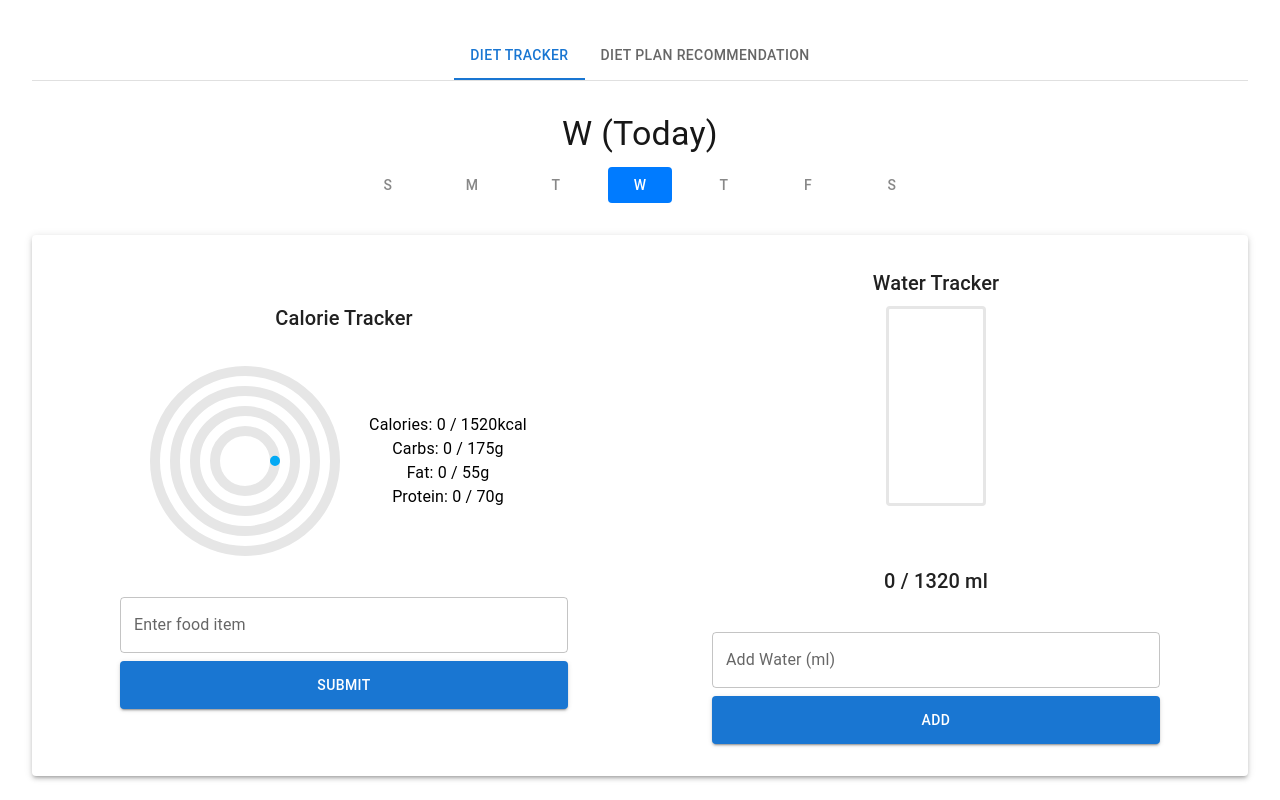
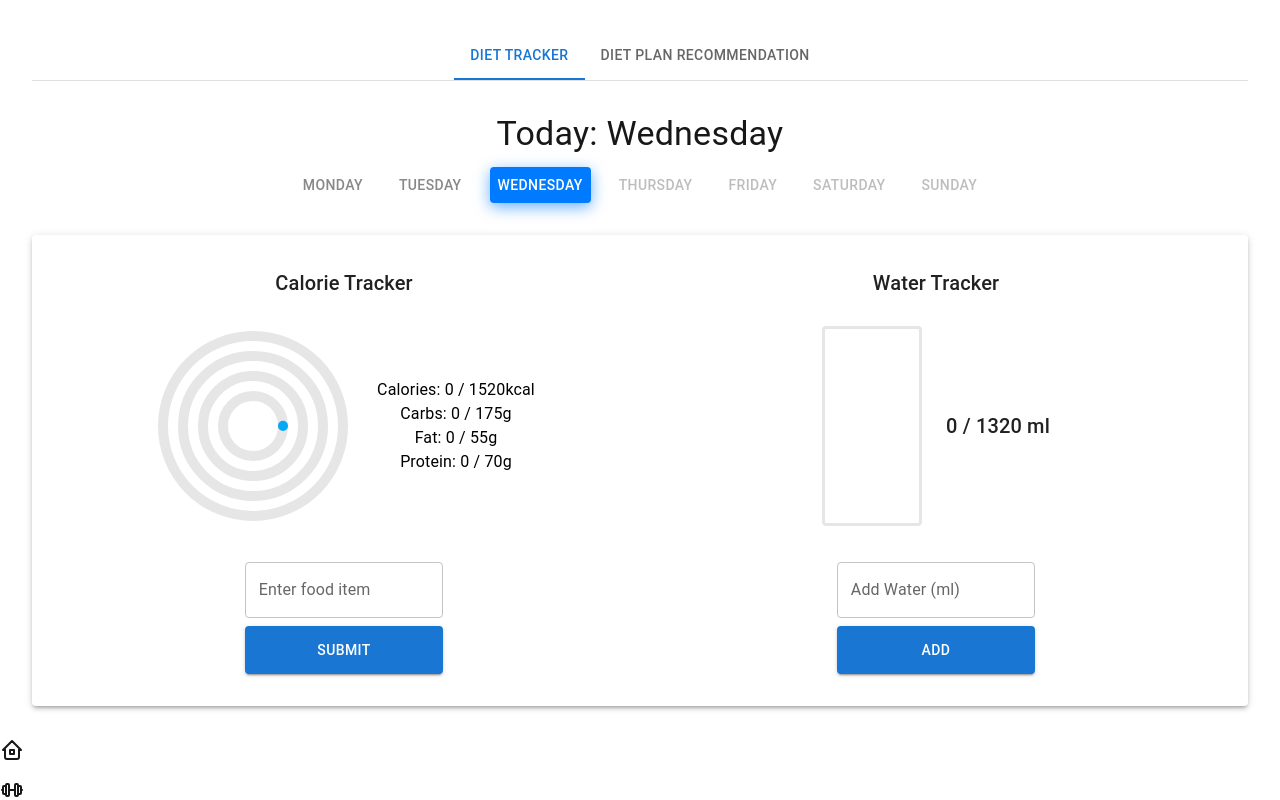
Before and after one commit to julian-m-willis/power-path-guys, a Next.js app in the folder client/: page /main/diet in a window 1280 px wide. Shown: the top 800 px of the page. Built offline with nearby package versions, Linux system fonts and the light colour scheme.

Commit message:
Update page.js

```diff
--- a/client/src/app/main/diet/page.js
+++ b/client/src/app/main/diet/page.js
@@ -4,26 +4,33 @@ import React, { useState } from "react";
 import { Box, Grid, Button, TextField, Typography, Paper, Tabs, Tab } from "@mui/material";
 
 const Diet = () => {
+  let today = new Date().getDay(); // 0 (Sunday) - 6 (Saturday)
+
+  // Adjust week to start from Monday (0 = Monday, 6 = Sunday)
+  today = today === 0 ? 6 : today - 1;
+
+  // Full names of the days of the week starting from Monday
+  const daysOfWeek = ["Monday", "Tuesday", "Wednesday", "Thursday", "Friday", "Saturday", "Sunday"];
+
+  // Static data for other days
+  const staticDayData = {
+    0: { calories: 1200, carbs: 160, fat: 50, protein: 60, water: 1000 }, // Monday
+    1: { calories: 1200, carbs: 100, fat: 40, protein: 50, water: 1000 }, // Tuesday
+    2: { calories: 1300, carbs: 150, fat: 55, protein: 65, water: 1100 }, // Wednesday
+    3: { calories: 1600, carbs: 220, fat: 70, protein: 80, water: 1300 }, // Thursday
+    4: { calories: 1400, carbs: 190, fat: 60, protein: 75, water: 1200 }, // Friday
+    5: { calories: 1700, carbs: 250, fat: 80, protein: 90, water: 1500 }, // Saturday
+    6: { calories: 1500, carbs: 180, fat: 60, protein: 70, water: 1200 }, // Sunday
+  };
+
+  // Initialize selectedDay with the adjusted today value
+  const [selectedDay, setSelectedDay] = useState(today);
+  const [selectedTab, setSelectedTab] = useState(0);
   const [calories, setCalories] = useState(0);
   const [carbs, setCarbs] = useState(0);
   const [fat, setFat] = useState(0);
   const [protein, setProtein] = useState(0);
   const [water, setWater] = useState(0);
-  const [selectedTab, setSelectedTab] = useState(0);
-  const [selectedDay, setSelectedDay] = useState(new Date().getDay()); // Defaults to today
-  const today = new Date().getDay(); // 0 (Sunday) - 6 (Saturday)
-  const daysOfWeek = ["S", "M", "T", "W", "T", "F", "S"];
-
-  // Static data for other days
-  const staticDayData = {
-    0: { calories: 1500, carbs: 180, fat: 60, protein: 70, water: 1200 }, // Sunday
-    1: { calories: 1200, carbs: 160, fat: 50, protein: 60, water: 1000 }, // Monday
-    2: { calories: 1200, carbs: 100, fat: 40, protein: 50, water: 1000 }, // Tuesday
-    3: { calories: 1300, carbs: 150, fat: 55, protein: 65, water: 1100 }, // Wednesday
-    4: { calories: 1600, carbs: 220, fat: 70, protein: 80, water: 1300 }, // Thursday
-    5: { calories: 1400, carbs: 190, fat: 60, protein: 75, water: 1200 }, // Friday
-    6: { calories: 1700, carbs: 250, fat: 80, protein: 90, water: 1500 },  // Saturday
-  };
 
   const handleTabChange = (event, newValue) => {
     setSelectedTab(newValue);
@@ -82,7 +89,7 @@ const Diet = () => {
       {selectedTab === 0 && (
         <>
           <Typography variant="h4" align="center" gutterBottom>
-            {daysOfWeek[selectedDay]} {selectedDay === today ? "(Today)" : ""}
+            {selectedDay === today ? `Today: ${daysOfWeek[today]}` : daysOfWeek[selectedDay]}
           </Typography>
 
           <Box sx={{ display: "flex", justifyContent: "center", marginBottom: 4 }}>
@@ -90,9 +97,11 @@ const Diet = () => {
               <Button
                 key={index}
                 onClick={() => setSelectedDay(index)}
+                disabled={index > today}  // Disable future days
                 sx={{
-                  color: index === selectedDay ? "white" : "#888",
-                  backgroundColor: index === selectedDay ? "#007bff" : "transparent",
+                  color: index === selectedDay || index === today ? "white" : "#888",  // Highlight today
+                  backgroundColor: index === selectedDay || index === today ? "#007bff" : "transparent",  // Blue background for today
+                  boxShadow: index === today ? "0px 4px 15px rgba(0, 123, 255, 0.6)" : "none",  // Shadow for today
                   "&:hover": { backgroundColor: index !== selectedDay ? "#007bff" : "transparent", color: "white" },
                   margin: "0 10px",
                 }}
@@ -102,22 +111,23 @@ const Diet = () => {
             ))}
           </Box>
 
+          {/* Only the "Today" page starts with dynamic input (all values are zero initially) */}
           {selectedDay === today ? (
             <Paper elevation={3} sx={{ padding: 4 }}>
               <Grid container spacing={4} alignItems="center">
-                {/* Align both trackers and their buttons */}
-                <Grid item xs={12} md={6} sx={{ textAlign: "center" }}>
+                {/* Calorie Tracker */}
+                <Grid item xs={12} md={6} sx={{ textAlign: "center", display: "flex", flexDirection: "column", alignItems: "center" }}>
                   <Typography variant="h6" gutterBottom>Calorie Tracker</Typography>
-                  <Box sx={{ marginRight: 2, display: "flex", justifyContent: "center", alignItems: "center" }}>
-                    <svg width="200" height="240" viewBox="0 0 200 200">
+                  <Box sx={{ display: "flex", alignItems: "center", height: "240px" }}>
+                    <svg width="200" height="200" viewBox="0 0 200 200">
                       <circle cx="100" cy="100" r="90" stroke="#e6e6e6" strokeWidth="10" fill="none" />
                       <circle cx="100" cy="100" r="70" stroke="#e6e6e6" strokeWidth="10" fill="none" />
                       <circle cx="100" cy="100" r="50" stroke="#e6e6e6" strokeWidth="10" fill="none" />
                       <circle cx="100" cy="100" r="30" stroke="#e6e6e6" strokeWidth="10" fill="none" />
-                      <circle cx="100" cy="100" r="90" stroke="#6A1B9A" strokeDasharray="565" strokeDashoffset={565 - (updateProgress(calories, 1520) * 565) / 100} strokeWidth="10" fill="none" strokeLinecap="round" />
-                      <circle cx="100" cy="100" r="70" stroke="#FBC02D" strokeDasharray="440" strokeDashoffset={440 - (updateProgress(carbs, 175) * 440) / 100} strokeWidth="10" fill="none" strokeLinecap="round" />
-                      <circle cx="100" cy="100" r="50" stroke="#8BC34A" strokeDasharray="314" strokeDashoffset={314 - (updateProgress(fat, 55) * 314) / 100} strokeWidth="10" fill="none" strokeLinecap="round" />
-                      <circle cx="100" cy="100" r="30" stroke="#03A9F4" strokeDasharray="188" strokeDashoffset={188 - (updateProgress(protein, 70) * 188) / 100} strokeWidth="10" fill="none" strokeLinecap="round" />
+                      <circle cx="100" cy="100" r="90" stroke={calories > 1520 ? "red" : "#6A1B9A"} strokeDasharray="565" strokeDashoffset={565 - (updateProgress(calories, 1520) * 565) / 100} strokeWidth="10" fill="none" strokeLinecap="round" />
+                      <circle cx="100" cy="100" r="70" stroke={carbs > 175 ? "red" : "#FBC02D"} strokeDasharray="440" strokeDashoffset={440 - (updateProgress(carbs, 175) * 440) / 100} strokeWidth="10" fill="none" strokeLinecap="round" />
+                      <circle cx="100" cy="100" r="50" stroke={fat > 55 ? "red" : "#8BC34A"} strokeDasharray="314" strokeDashoffset={314 - (updateProgress(fat, 55) * 314) / 100} strokeWidth="10" fill="none" strokeLinecap="round" />
+                      <circle cx="100" cy="100" r="30" stroke={protein > 70 ? "red" : "#03A9F4"} strokeDasharray="188" strokeDashoffset={188 - (updateProgress(protein, 70) * 188) / 100} strokeWidth="10" fill="none" strokeLinecap="round" />
                     </svg>
                     <Box sx={{ marginLeft: 3 }}>
                       {formatText("Calories", calories, 1520, "kcal")}
@@ -126,25 +136,26 @@ const Diet = () => {
                       {formatText("Protein", protein, 70, "g")}
                     </Box>
                   </Box>
-                  <Box sx={{ display: "flex", flexDirection: "column", alignItems: "center", marginTop: 2, width: "100%" }}>
+                  <Box sx={{ display: "flex", flexDirection: "column", gap: 2, alignItems: "center", marginTop: 2 }}>
                     <TextField id="foodInput" label="Enter food item" variant="outlined" sx={{ width: "80%", height: 48 }} />
-                    <Button onClick={handleFoodAdd} variant="contained" sx={{ width: "80%", height: 48, marginTop: 2 }}>Submit</Button>
+                    <Button onClick={handleFoodAdd} variant="contained" sx={{ width: "80%", height: 48 }}>Submit</Button>
                   </Box>
                 </Grid>
 
-                <Grid item xs={12} md={6} sx={{ textAlign: "center" }}>
+                {/* Water Tracker */}
+                <Grid item xs={12} md={6} sx={{ textAlign: "center", display: "flex", flexDirection: "column", alignItems: "center" }}>
                   <Typography variant="h6" gutterBottom>Water Tracker</Typography>
-                  <Box sx={{ display: "flex", justifyContent: "center", height: "240px" }}>
+                  <Box sx={{ display: "flex", alignItems: "center", height: "240px" }}>
                     <Box sx={{ width: 100, height: 200, border: "3px solid #e6e6e6", borderRadius: 1, position: "relative" }}>
-                      <Box sx={{ height: `${(water / 1320) * 100}%`, backgroundColor: water >= 1320 ? "#4CAF50" : "#00BFFF", position: "absolute", bottom: 0, width: "100%" }}></Box>
+                      <Box sx={{ height: `calc(${Math.min(water, 1320) / 1320 * 100}%)`, backgroundColor: water >= 1320 ? "green" : "#00BFFF", position: "absolute", bottom: 0, width: "100%" }}></Box>
+                    </Box>
+                    <Box sx={{ marginLeft: 3 }}>
+                      <Typography variant="h6" align="center">{water} / 1320 ml</Typography>
                     </Box>
                   </Box>
-                  <Box sx={{ height: "70px", display: "flex", alignItems: "center", justifyContent: "center" }}>
-                    <Typography variant="h6" align="center">{water} / 1320 ml</Typography>
-                  </Box>
-                  <Box sx={{ display: "flex", flexDirection: "column", alignItems: "center", marginTop: 2, width: "100%" }}>
+                  <Box sx={{ display: "flex", flexDirection: "column", gap: 2, alignItems: "center", marginTop: 2 }}>
                     <TextField id="waterInput" label="Add Water (ml)" type="number" variant="outlined" sx={{ width: "80%", height: 48 }} />
-                    <Button onClick={handleWaterAdd} variant="contained" sx={{ width: "80%", height: 48, marginTop: 2 }}>Add</Button>
+                    <Button onClick={handleWaterAdd} variant="contained" sx={{ width: "80%", height: 48 }}>Add</Button>
                   </Box>
                 </Grid>
               </Grid>
@@ -153,35 +164,38 @@ const Diet = () => {
             <Paper elevation={3} sx={{ padding: 4 }}>
               {/* Static view for other days */}
               <Grid container spacing={4} alignItems="center">
-                <Grid item xs={12} md={6} sx={{ textAlign: "center" }}>
+                <Grid item xs={12} md={6} sx={{ textAlign: "center", display: "flex", flexDirection: "column", alignItems: "center" }}>
                   <Typography variant="h6" gutterBottom>Calorie Tracker</Typography>
-                  <Box sx={{ marginRight: 2, display: "flex", justifyContent: "center" }}>
+                  <Box sx={{ display: "flex", alignItems: "center", height: "240px" }}>
                     <svg width="200" height="200" viewBox="0 0 200 200">
                       <circle cx="100" cy="100" r="90" stroke="#e6e6e6" strokeWidth="10" fill="none" />
                       <circle cx="100" cy="100" r="70" stroke="#e6e6e6" strokeWidth="10" fill="none" />
                       <circle cx="100" cy="100" r="50" stroke="#e6e6e6" strokeWidth="10" fill="none" />
                       <circle cx="100" cy="100" r="30" stroke="#e6e6e6" strokeWidth="10" fill="none" />
-                      {/* Static color circles */}
                       <circle cx="100" cy="100" r="90" stroke="#6A1B9A" strokeDasharray="565" strokeDashoffset={565 - (updateProgress(staticDayData[selectedDay].calories, 1520) * 565) / 100} strokeWidth="10" fill="none" strokeLinecap="round" />
                       <circle cx="100" cy="100" r="70" stroke="#FBC02D" strokeDasharray="440" strokeDashoffset={440 - (updateProgress(staticDayData[selectedDay].carbs, 175) * 440) / 100} strokeWidth="10" fill="none" strokeLinecap="round" />
                       <circle cx="100" cy="100" r="50" stroke="#8BC34A" strokeDasharray="314" strokeDashoffset={314 - (updateProgress(staticDayData[selectedDay].fat, 55) * 314) / 100} strokeWidth="10" fill="none" strokeLinecap="round" />
                       <circle cx="100" cy="100" r="30" stroke="#03A9F4" strokeDasharray="188" strokeDashoffset={188 - (updateProgress(staticDayData[selectedDay].protein, 70) * 188) / 100} strokeWidth="10" fill="none" strokeLinecap="round" />
                     </svg>
+                    <Box sx={{ marginLeft: 3 }}>
+                      <Typography style={{ color: "#6A1B9A" }}>Calories: {staticDayData[selectedDay].calories} kcal</Typography>
+                      <Typography style={{ color: "#FBC02D" }}>Carbs: {staticDayData[selectedDay].carbs} g</Typography>
+                      <Typography style={{ color: "#8BC34A" }}>Fat: {staticDayData[selectedDay].fat} g</Typography>
+                      <Typography style={{ color: "#03A9F4" }}>Protein: {staticDayData[selectedDay].protein} g</Typography>
+                    </Box>
                   </Box>
-                  <Typography style={{ color: "#6A1B9A" }}>Calories: {staticDayData[selectedDay].calories} kcal</Typography>
-                  <Typography style={{ color: "#FBC02D" }}>Carbs: {staticDayData[selectedDay].carbs} g</Typography>
-                  <Typography style={{ color: "#8BC34A" }}>Fat: {staticDayData[selectedDay].fat} g</Typography>
-                  <Typography style={{ color: "#03A9F4" }}>Protein: {staticDayData[selectedDay].protein} g</Typography>
                 </Grid>
 
-                <Grid item xs={12} md={6} sx={{ textAlign: "center" }}>
+                <Grid item xs={12} md={6} sx={{ textAlign: "center", display: "flex", flexDirection: "column", alignItems: "center" }}>
                   <Typography variant="h6" gutterBottom>Water Tracker</Typography>
-                  <Box sx={{ display: "flex", justifyContent: "center" }}>
+                  <Box sx={{ display: "flex", alignItems: "center", height: "240px" }}>
                     <Box sx={{ width: 100, height: 200, border: "3px solid #e6e6e6", borderRadius: 1, position: "relative" }}>
-                      <Box sx={{ height: `${(staticDayData[selectedDay].water / 1320) * 100}%`, backgroundColor: staticDayData[selectedDay].water >= 1320 ? "#4CAF50" : "#00BFFF", position: "absolute", bottom: 0, width: "100%" }}></Box>
+                      <Box sx={{ height: `calc(${Math.min(staticDayData[selectedDay].water, 1320) / 1320 * 100}%)`, backgroundColor: staticDayData[selectedDay].water >= 1320 ? "green" : "#00BFFF", position: "absolute", bottom: 0, width: "100%" }}></Box>
+                    </Box>
+                    <Box sx={{ marginLeft: 3 }}>
+                      <Typography variant="h6" align="center">{staticDayData[selectedDay].water} / 1320 ml</Typography>
                     </Box>
                   </Box>
-                  <Typography variant="h6" align="center">{staticDayData[selectedDay].water} / 1320 ml</Typography>
                 </Grid>
               </Grid>
             </Paper>
```
